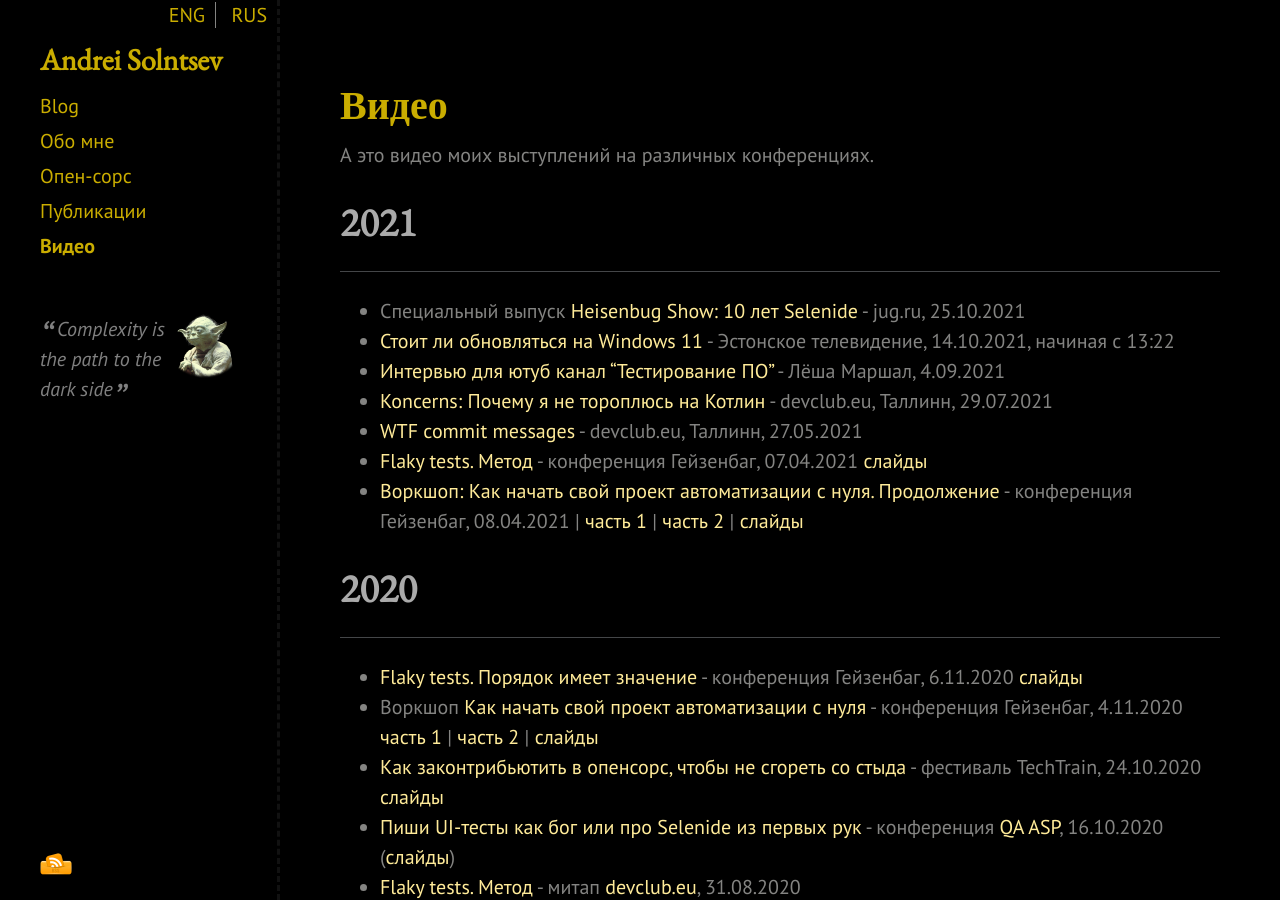
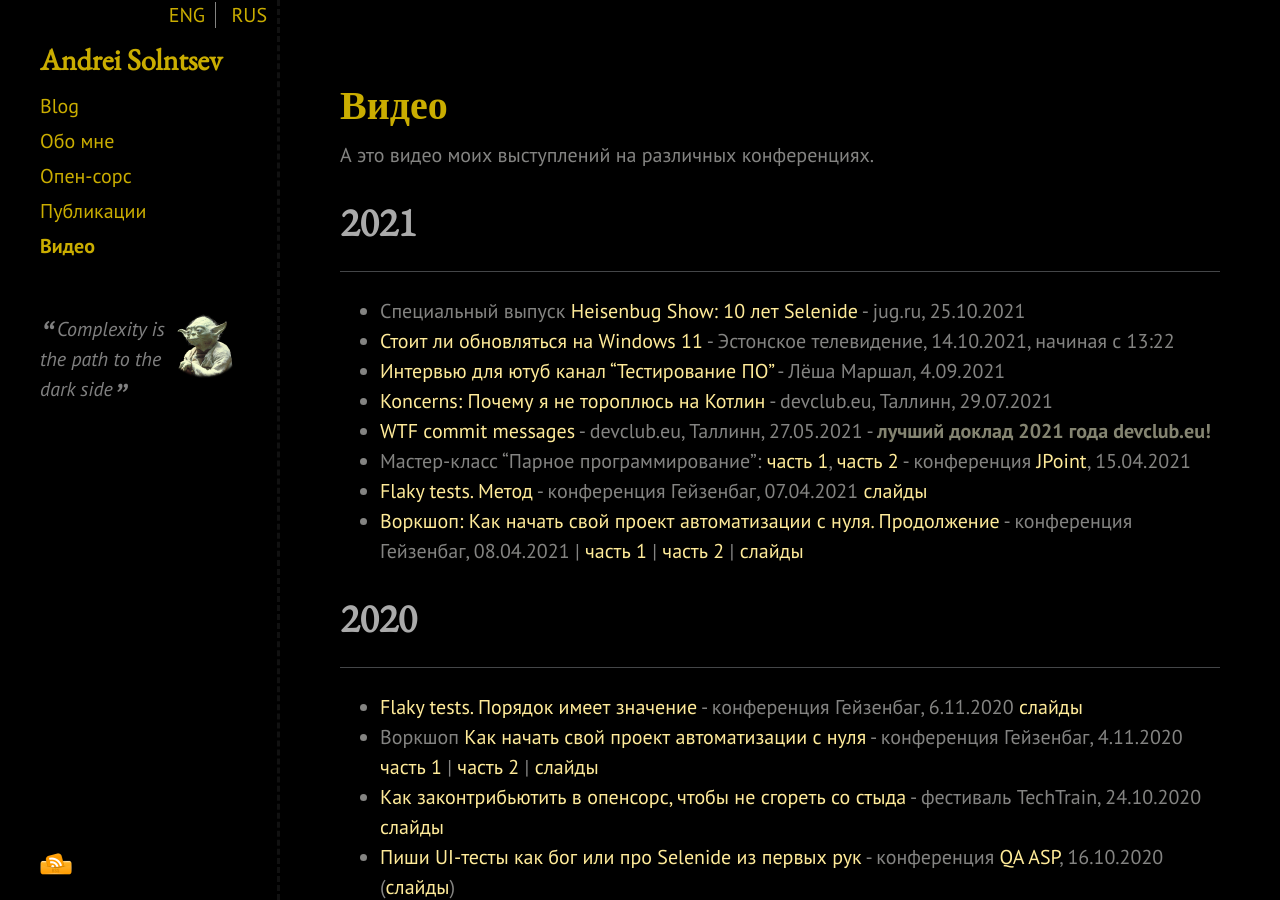
Before and after one commit to asolntsev/asolntsev.github.io, a Jekyll site: the page built from ru/video.md, in a window 1280 px wide and 900 px high. Built offline with Jekyll 4.4.1, drawn with Linux system fonts in a browser that asks for light colours; nearby versions of some CDN libraries.

Commit message:
add "pair programming" workshop from JPoint 2021

```diff
--- a/ru/video.md
+++ b/ru/video.md
@@ -13,7 +13,8 @@
 * [Стоит ли обновляться на Windows 11](https://etvpluss.err.ee/1608355595/kofe) - Эстонское телевидение, 14.10.2021, начиная с 13:22
 * [Интервью для ютуб канал "Тестирование ПО"](https://www.youtube.com/watch?v=o_jAKaVzjyc) - Лёша Маршал, 4.09.2021
 * [Koncerns: Почему я не тороплюсь на Котлин](https://www.youtube.com/watch?v=ch5sxsQJzW4) - devclub.eu, Таллинн, 29.07.2021
-* [WTF commit messages](https://www.youtube.com/watch?v=uBhpBOX8VYg) - devclub.eu, Таллинн, 27.05.2021
+* [WTF commit messages](https://www.youtube.com/watch?v=uBhpBOX8VYg) - devclub.eu, Таллинн, 27.05.2021 - **лучший доклад 2021 года devclub.eu!**
+* Мастер-класс "Парное программирование": [часть 1](https://www.youtube.com/watch?v=8K1apzz8Ml4), [часть 2](https://www.youtube.com/watch?v=Itm_KUGo8Ro) - конференция [JPoint](https://2021.jpoint.ru/2021/schedule/), 15.04.2021
 * [Flaky tests. Метод](https://youtu.be/LDjDtR6kd2c) - конференция Гейзенбаг, 07.04.2021   [слайды](https://docs.google.com/presentation/d/1T0RhrpphTEfkWSkTyAbILbtA5OKq3l9kW-c9RVbVn8I/edit?usp=sharing)
 * [Воркшоп: Как начать свой проект автоматизации с нуля. Продолжение](https://heisenbug-piter.ru/2021/spb/talks/3tg2q9jq8nvldssitjuzvr/) - конференция Гейзенбаг, 08.04.2021
   | [часть 1](https://www.youtube.com/watch?v=h254Tccxgq4&list=PLsVTVVvrKX9td9Zm_4nF6Ywlz6gC5_e7K&index=15&ab_channel=Heisenbug)
```
